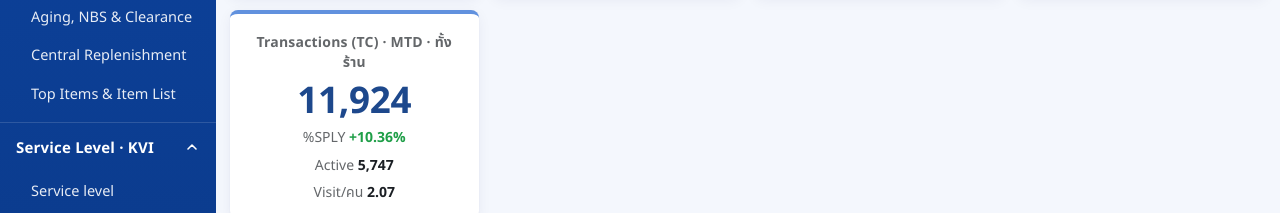
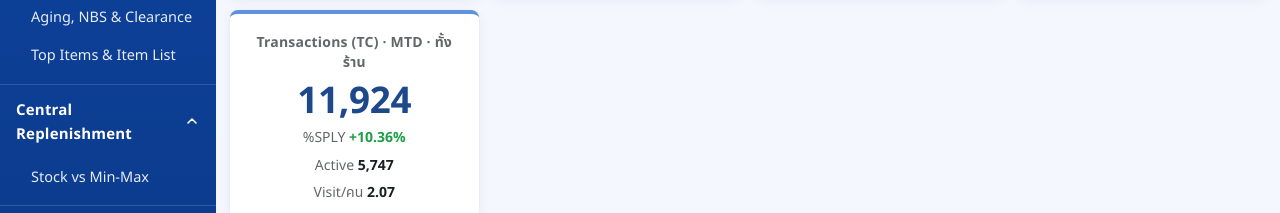
Before and after one commit to NextGenSalaya/Store-68-Daily-Dashboard, a plain HTML site: page index.html in a window 1280 px wide. Shown: the part 535-748 px from the top of the page. Drawn offline with nearby package versions, Linux system fonts and the light colour scheme; a web font is replaced by a local one.

Commit message:
Add files via upload

```diff
--- a/index.html
+++ b/index.html
@@ -292,8 +292,16 @@ body { padding: 0; }
           <button type="button" id="tab-t5mu" data-page="t5mu t5watch">Stock ใกล้หมด &amp; ติดลบ</button>
           <button type="button" id="tab-t4over" data-page="t4over t4floor">Over Stock &amp; On Order</button>
           <button type="button" id="tab-t5aging" data-page="t5aging t5gone">Aging, NBS &amp; Clearance</button>
-<button type="button" id="tab-t5repl" data-page="t5repl">Central Replenishment</button>
           <button type="button" id="tab-t5top" data-page="t5top t3il">Top Items &amp; Item List</button>
+        </div>
+      </div>
+      <div class="b68-group">
+        <button type="button" class="b68-grp" aria-expanded="true" aria-controls="grp-repl">
+          <span>Central Replenishment</span>
+          <svg viewBox="0 0 24 24" aria-hidden="true"><path d="M6 15l6-6 6 6"/></svg>
+        </button>
+        <div class="b68-menu" id="grp-repl">
+          <button type="button" id="tab-t5repl" data-page="t5repl">Stock vs Min-Max</button>
         </div>
       </div>
       <div class="b68-group">
```
Also changed, not shown: 1 other file.
